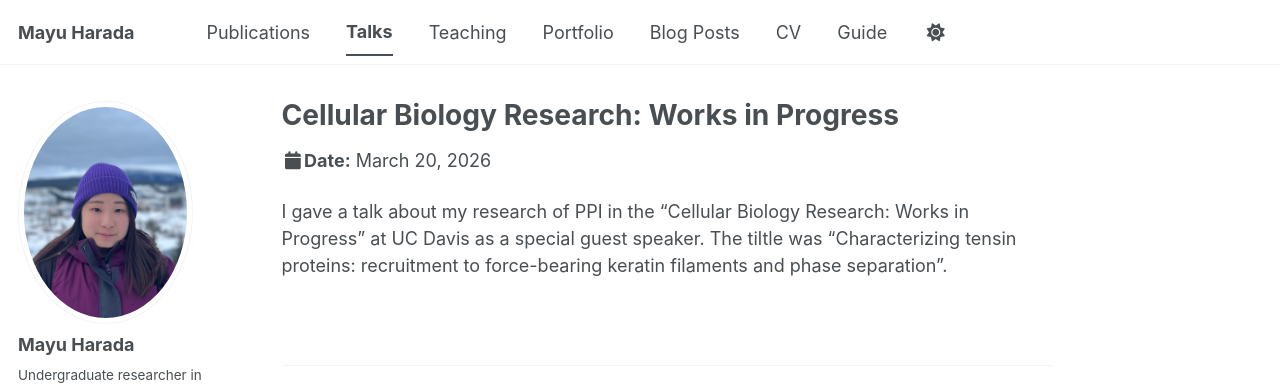
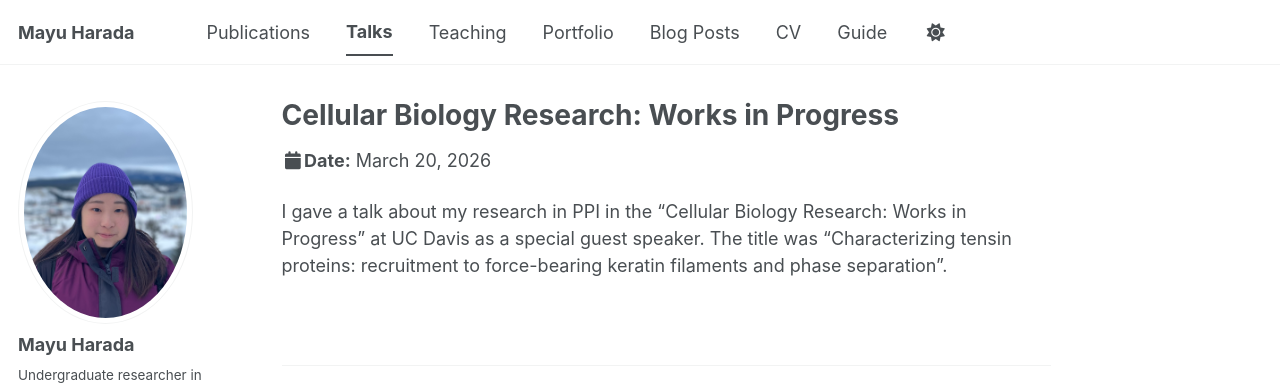
Before and after one commit to mayuharada/mayuharada.github.io, a Jekyll site: the page built from _talks/2026-03-20-talk.md, in a window 1280 px wide. Shown: the top 388 px of the page. Built offline with Jekyll 4.4.1, drawn with Linux system fonts in a browser that asks for light colours; a style sheet for code colours, icons or effects is not loaded.

Commit message:
Update 2026-03-20-talk.md

```diff
--- a/_talks/2026-03-20-talk.md
+++ b/_talks/2026-03-20-talk.md
@@ -8,5 +8,5 @@ date: 2026-03-20
 location: "Davis, CA, USA"
 ---
 
-I gave a talk about my research of PPI in the "Cellular Biology Research: Works in Progress" at UC Davis as a special guest speaker.
-The tiltle was "Characterizing tensin proteins: recruitment to force-bearing keratin filaments and phase separation".
+I gave a talk about my research in PPI in the "Cellular Biology Research: Works in Progress" at UC Davis as a special guest speaker.
+The title was "Characterizing tensin proteins: recruitment to force-bearing keratin filaments and phase separation".
```
